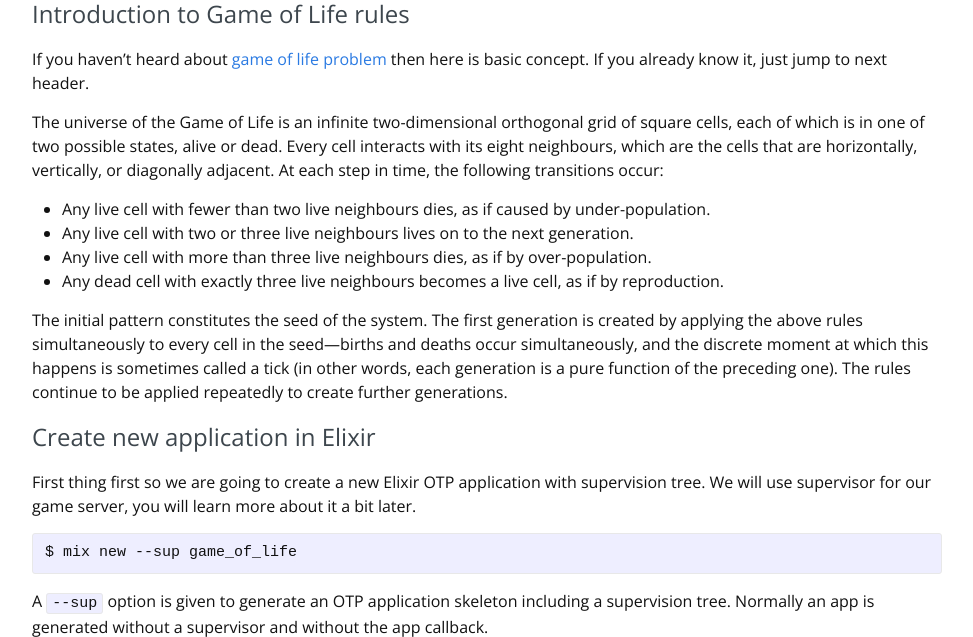
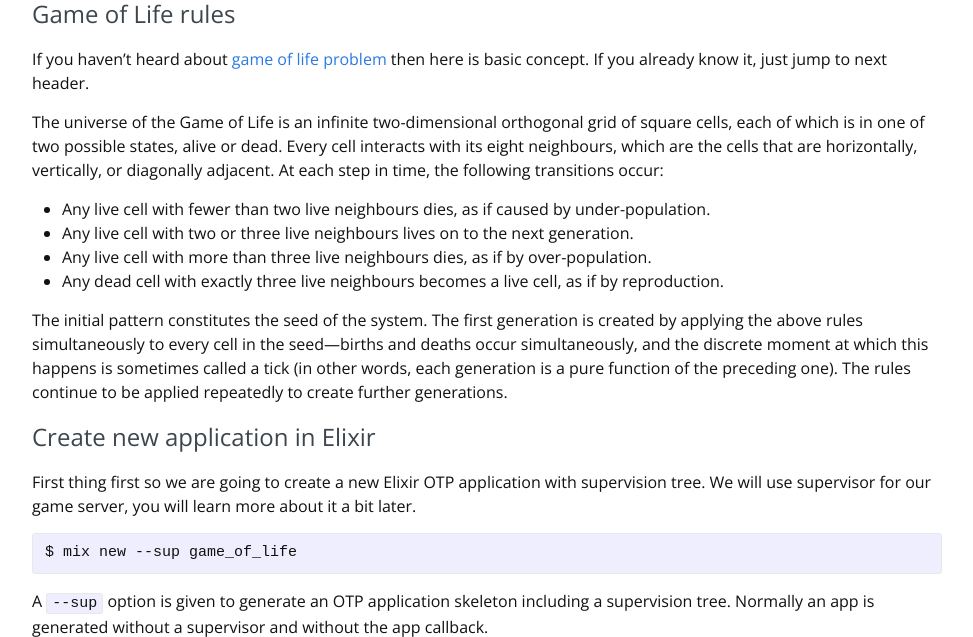
Before and after one commit to BeyondScheme/BeyondScheme.github.io, a Jekyll site: the page built from _posts/2016-04-26-distributed-game-of-life-in-elixir.md, in a window 1280 px wide and 900 px high, scrolled down 558 px, cut to the strip 263-900 px from the top of the window. Shown: the whole strip, without its empty margins (153-1126 px from the left). Built offline with Jekyll 4.4.1, drawn with Linux system fonts in a browser that asks for light colours; nearby versions of some CDN libraries; comment, search, counter and statistics services are not loaded.

Commit message:
no intro

```diff
--- a/_posts/2016-04-26-distributed-game-of-life-in-elixir.md
+++ b/_posts/2016-04-26-distributed-game-of-life-in-elixir.md
@@ -26,7 +26,7 @@ Let's start with watching quick demo how the game works. As you see we started n
 
 <script type="text/javascript" src="https://asciinema.org/a/44233.js" id="asciicast-44233" async data-preload="true"></script>
 
-# Introduction to Game of Life rules
+# Game of Life rules
 
 If you haven't heard about [game of life problem](https://en.wikipedia.org/wiki/Conway%27s_Game_of_Life) then here is basic concept. If you already know it, just jump to next header.
 
```
